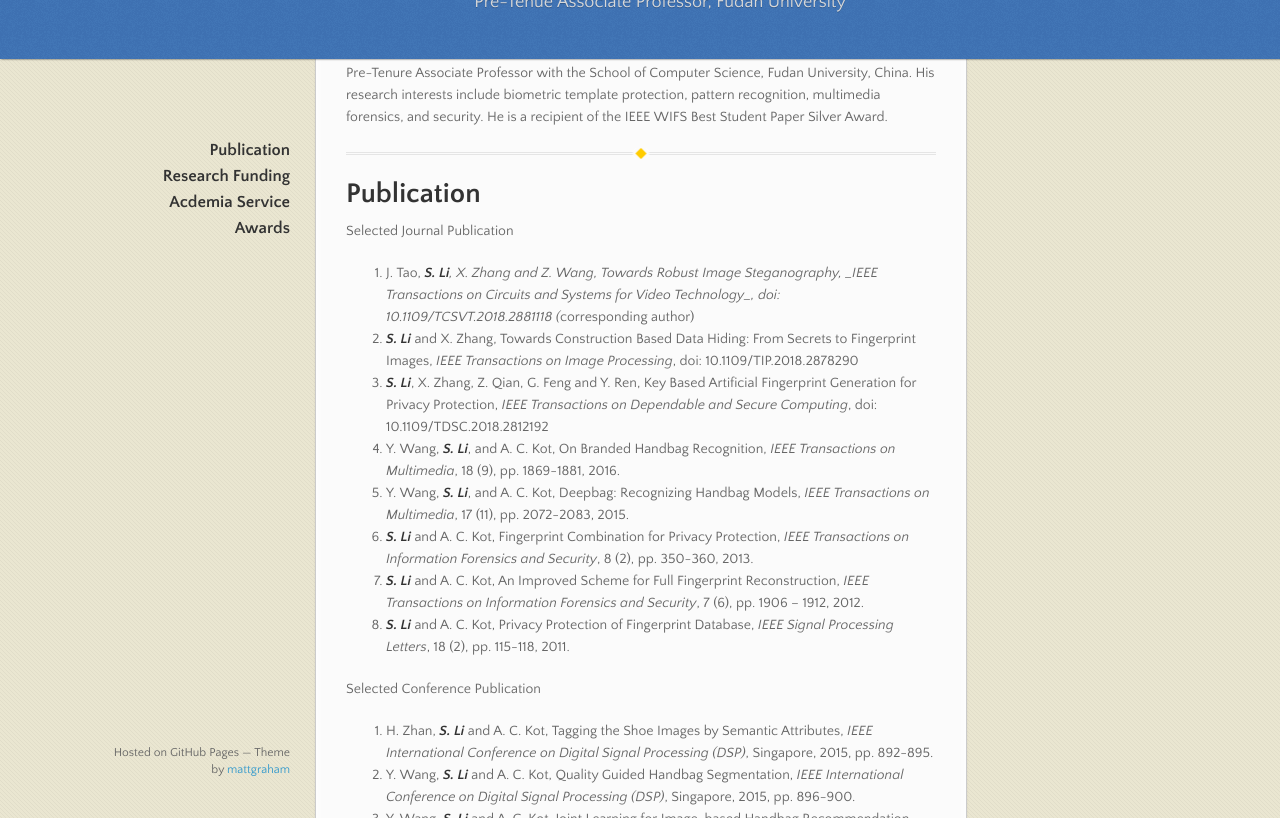
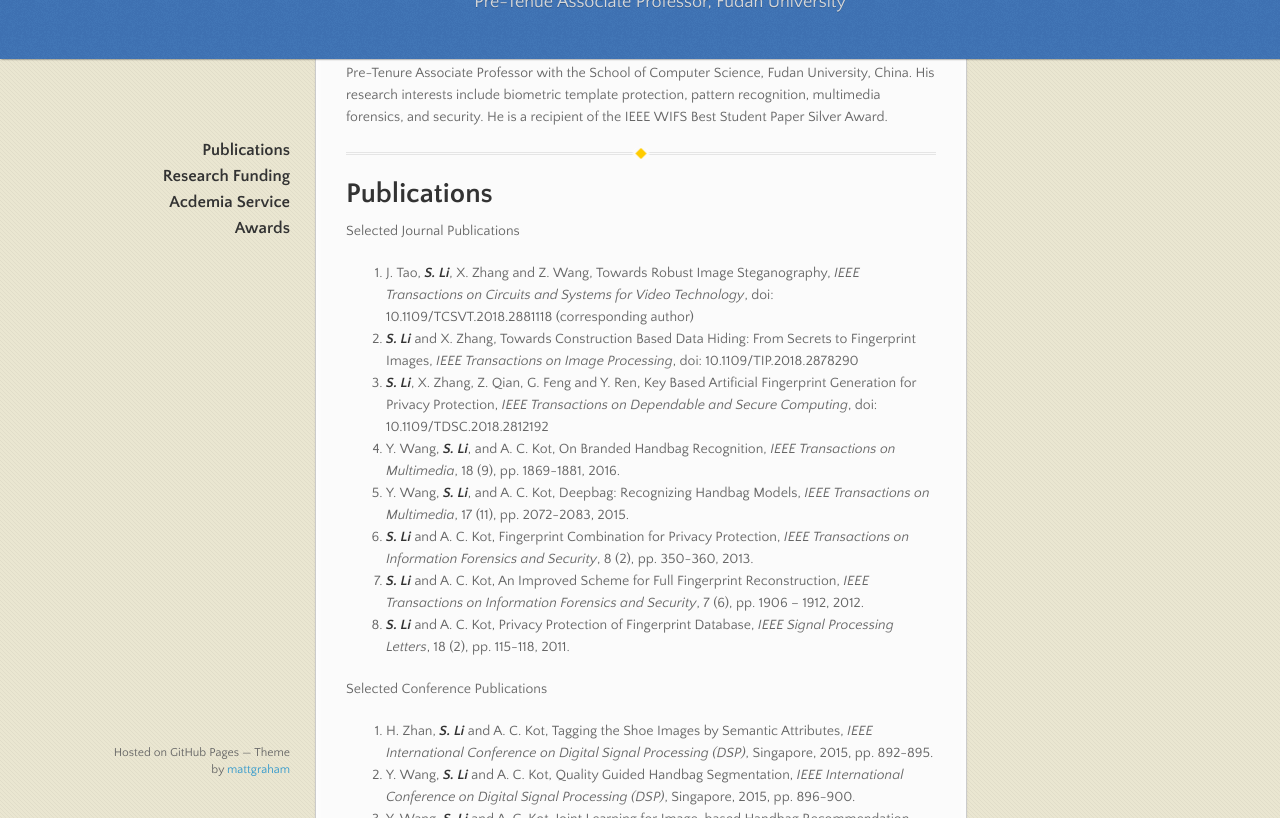
Before and after one commit to blazelisheng/blazelisheng.github.io, a Jekyll site: the page built from index.md, in a window 1280 px wide and 900 px high, scrolled down 512 px, cut to the strip 82-900 px from the top of the window. Built offline with Jekyll 4.4.1, drawn with Linux system fonts in a browser that asks for light colours.

Commit message:
Update index.md

```diff
--- a/index.md
+++ b/index.md
@@ -14,10 +14,10 @@
 Sheng Li received the Ph.D. degree from the School of Electrical and Electronic Engineering, Nanyang Technological University, Singapore, in 2013. From 2013 to 2016, he was a Research Fellow at the Rapid Rich Object Search Lab, Nanyang Technological University. He is currently a Pre-Tenure Associate Professor with the School of Computer Science, Fudan University, China. His research interests include biometric template protection, pattern recognition, multimedia forensics, and security. He is a recipient of the IEEE WIFS Best Student Paper Silver Award.
 
 * * *
-# Publication
+# Publications
 
-Selected Journal Publication
-1.	J. Tao, _**S. Li**_*, X. Zhang and Z. Wang, Towards Robust Image Steganography, _IEEE Transactions on Circuits and Systems for Video Technology_, doi: 10.1109/TCSVT.2018.2881118 (*corresponding author)
+Selected Journal Publications
+1.	J. Tao, _**S. Li**_, X. Zhang and Z. Wang, Towards Robust Image Steganography, _IEEE Transactions on Circuits and Systems for Video Technology_, doi: 10.1109/TCSVT.2018.2881118 (corresponding author)
 2.	_**S. Li**_ and X. Zhang, Towards Construction Based Data Hiding: From Secrets to Fingerprint Images, _IEEE Transactions on Image Processing_, doi: 10.1109/TIP.2018.2878290
 3.	_**S. Li**_, X. Zhang, Z. Qian, G. Feng and Y. Ren, Key Based Artificial Fingerprint Generation for Privacy Protection, _IEEE Transactions on Dependable and Secure Computing_, doi: 10.1109/TDSC.2018.2812192
 4.	Y. Wang, _**S. Li**_, and A. C. Kot, On Branded Handbag Recognition, _IEEE Transactions on Multimedia_, 18 (9), pp. 1869-1881, 2016.
@@ -26,7 +26,7 @@
 7.	_**S. Li**_ and A. C. Kot, An Improved Scheme for Full Fingerprint Reconstruction, _IEEE Transactions on Information Forensics and Security_, 7 (6), pp. 1906 – 1912, 2012.
 8.	_**S. Li**_ and A. C. Kot, Privacy Protection of Fingerprint Database, _IEEE Signal Processing Letters_, 18 (2), pp. 115-118, 2011.
 
-Selected Conference Publication
+Selected Conference Publications
 
 1. H. Zhan, _**S. Li**_ and A. C. Kot, Tagging the Shoe Images by Semantic Attributes, _IEEE International Conference on Digital Signal Processing (DSP)_, Singapore, 2015, pp. 892-895.
 2. Y. Wang, _**S. Li**_ and A. C. Kot, Quality Guided Handbag Segmentation, _IEEE International Conference on Digital Signal Processing (DSP)_, Singapore, 2015, pp. 896-900.
```
